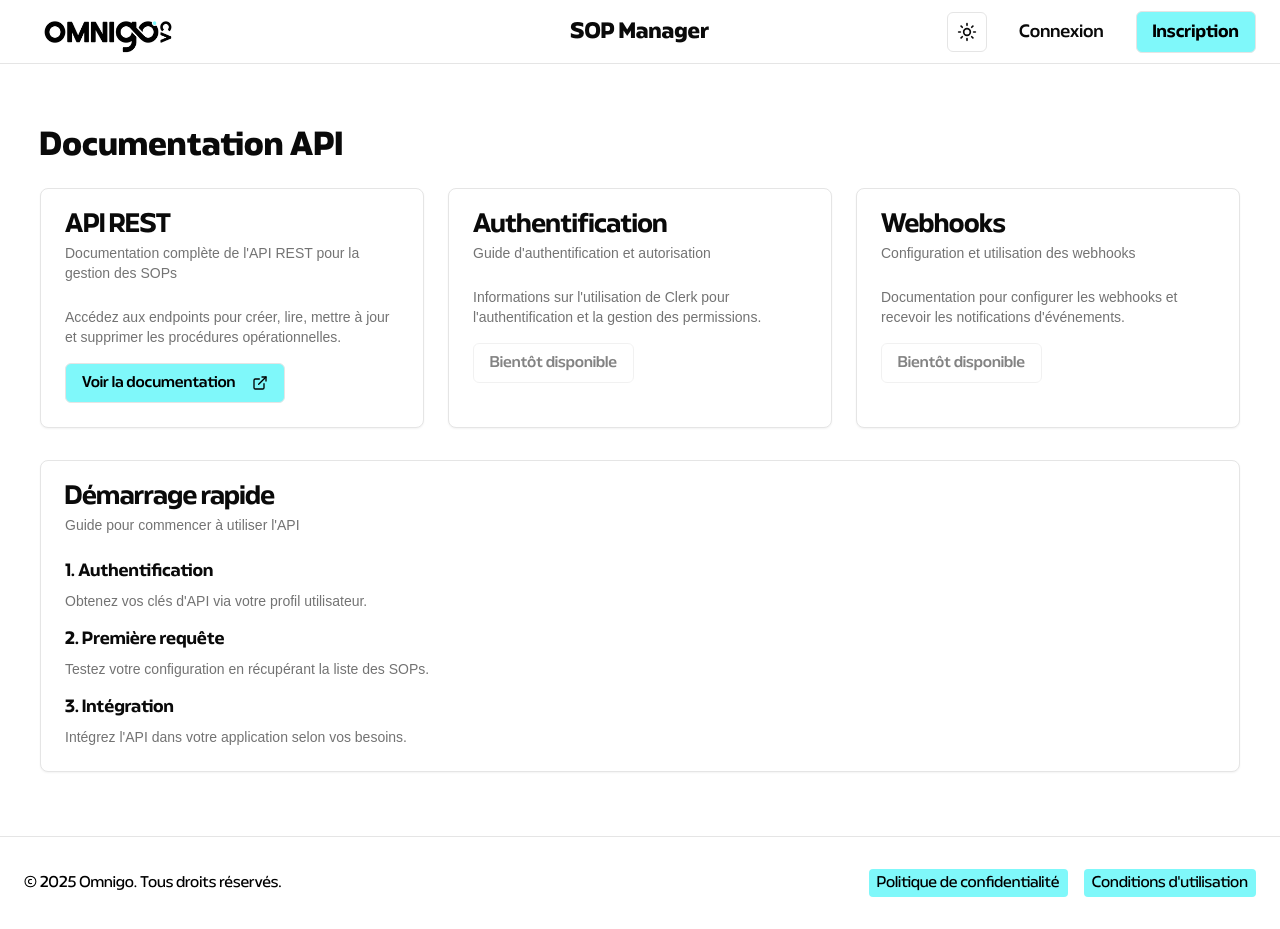
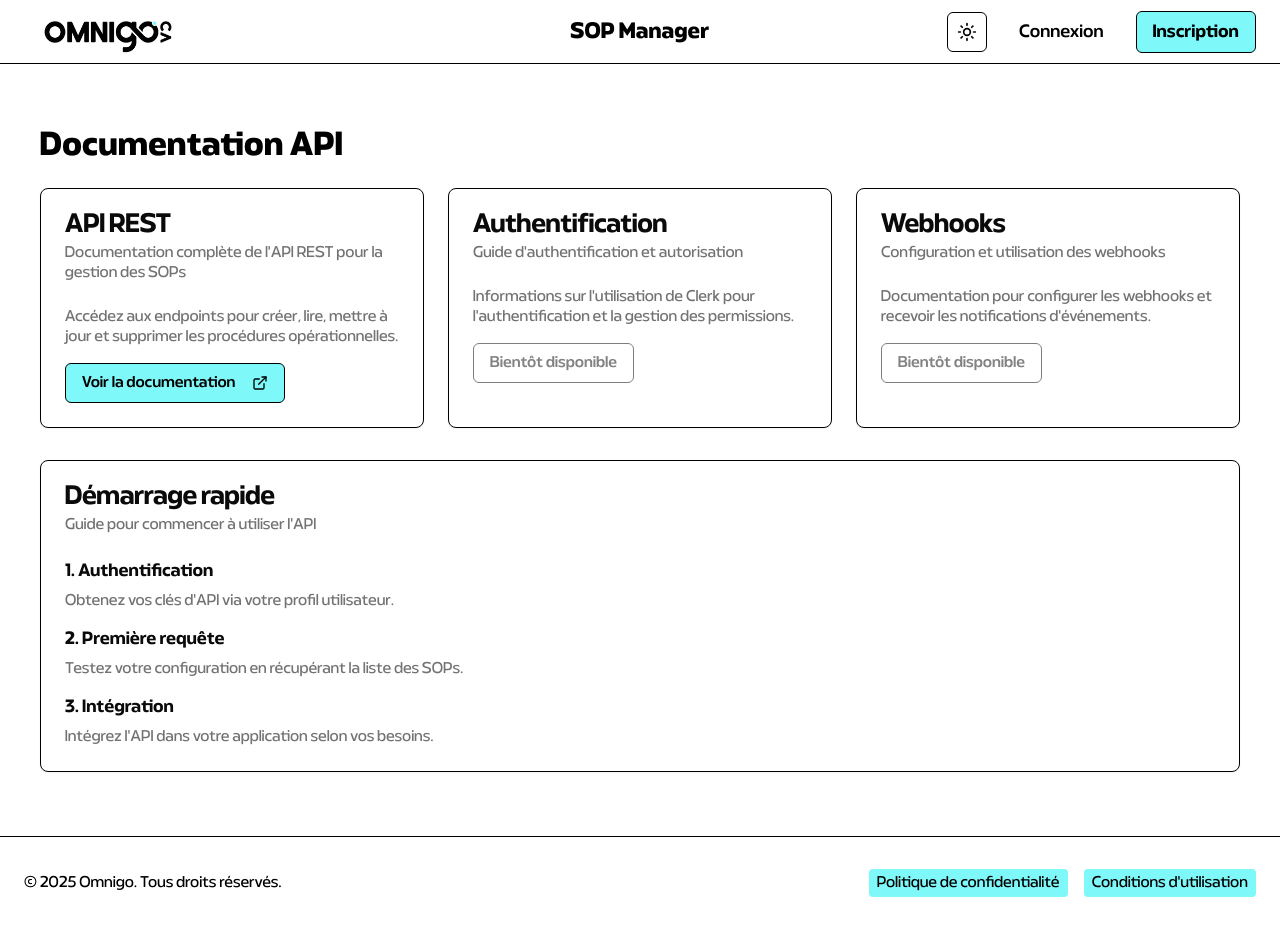
Before and after one commit to Omnigo-ca/sop_manager, a Next.js app: page /docs in a window 1280 px wide. Built offline with nearby package versions, Linux system fonts and the light colour scheme; no server answers.

Commit message:
police meutas DANS les SOP ok

```diff
--- a/app/globals.css
+++ b/app/globals.css
@@ -2,31 +2,188 @@
 @tailwind components;
 @tailwind utilities;
 
-/* Cursor style when resizing */
-body.resizing {
-  cursor: col-resize !important;
-  user-select: none;
+/* Thin */
+@font-face {
+  font-family: 'Meutas';
+  src: url('/fonts/Meutas-Thin.otf') format('opentype');
+  font-weight: 100;
+  font-style: normal;
+  font-display: swap;
 }
 
-body {
-  font-family: Arial, Helvetica, sans-serif;
+@font-face {
+  font-family: 'Meutas';
+  src: url('/fonts/Meutas-ThinOblique.otf') format('opentype');
+  font-weight: 100;
+  font-style: italic;
+  font-display: swap;
 }
+
+/* Ultra Light */
+@font-face {
+  font-family: 'Meutas';
+  src: url('/fonts/Meutas-UltraLight.otf') format('opentype');
+  font-weight: 200;
+  font-style: normal;
+  font-display: swap;
+}
+
+@font-face {
+  font-family: 'Meutas';
+  src: url('/fonts/Meutas-UltraLightOblique.otf') format('opentype');
+  font-weight: 200;
+  font-style: italic;
+  font-display: swap;
+}
+
+/* Extra Light */
+@font-face {
+  font-family: 'Meutas';
+  src: url('/fonts/Meutas-ExtraLight.otf') format('opentype');
+  font-weight: 200;
+  font-style: normal;
+  font-display: swap;
+}
+
+@font-face {
+  font-family: 'Meutas';
+  src: url('/fonts/Meutas-ExtraLightOblique.otf') format('opentype');
+  font-weight: 200;
+  font-style: italic;
+  font-display: swap;
+}
+
+/* Light */
+@font-face {
+  font-family: 'Meutas';
+  src: url('/fonts/Meutas-Light.otf') format('opentype');
+  font-weight: 300;
+  font-style: normal;
+  font-display: swap;
+}
+
+@font-face {
+  font-family: 'Meutas';
+  src: url('/fonts/Meutas-LightOblique.otf') format('opentype');
+  font-weight: 300;
+  font-style: italic;
+  font-display: swap;
+}
+
+/* Regular */
+@font-face {
+  font-family: 'Meutas';
+  src: url('/fonts/Meutas-Regular.otf') format('opentype');
+  font-weight: 400;
+  font-style: normal;
+  font-display: swap;
+}
+
+@font-face {
+  font-family: 'Meutas';
+  src: url('/fonts/Meutas-RegularOblique.otf') format('opentype');
+  font-weight: 400;
+  font-style: italic;
+  font-display: swap;
+}
+
+/* Medium */
+@font-face {
+  font-family: 'Meutas';
+  src: url('/fonts/Meutas-Medium.otf') format('opentype');
+  font-weight: 500;
+  font-style: normal;
+  font-display: swap;
+}
+
+@font-face {
+  font-family: 'Meutas';
+  src: url('/fonts/Meutas-MediumOblique.otf') format('opentype');
+  font-weight: 500;
+  font-style: italic;
+  font-display: swap;
+}
+
+/* Semi Bold */
+@font-face {
+  font-family: 'Meutas';
+  src: url('/fonts/Meutas-SemiBold.otf') format('opentype');
+  font-weight: 600;
+  font-style: normal;
+  font-display: swap;
+}
+
+@font-face {
+  font-family: 'Meutas';
+  src: url('/fonts/Meutas-SemiBoldOblique.otf') format('opentype');
+  font-weight: 600;
+  font-style: italic;
+  font-display: swap;
+}
+
+/* Bold */
+@font-face {
+  font-family: 'Meutas';
+  src: url('/fonts/Meutas-Bold.otf') format('opentype');
+  font-weight: 700;
+  font-style: normal;
+  font-display: swap;
+}
+
+@font-face {
+  font-family: 'Meutas';
+  src: url('/fonts/Meutas-BoldOblique.otf') format('opentype');
+  font-weight: 700;
+  font-style: italic;
+  font-display: swap;
+}
+
+/* Extra Bold */
+@font-face {
+  font-family: 'Meutas';
+  src: url('/fonts/Meutas-ExtraBold.otf') format('opentype');
+  font-weight: 800;
+  font-style: normal;
+  font-display: swap;
+}
+
+@font-face {
+  font-family: 'Meutas';
+  src: url('/fonts/Meutas-ExtraBoldOblique.otf') format('opentype');
+  font-weight: 800;
+  font-style: italic;
+  font-display: swap;
+}
+
+/* Black */
+@font-face {
+  font-family: 'Meutas';
+  src: url('/fonts/Meutas-Black.otf') format('opentype');
+  font-weight: 900;
+  font-style: normal;
+  font-display: swap;
+}
+
+@font-face {
+  font-family: 'Meutas';
+  src: url('/fonts/Meutas-BlackOblique.otf') format('opentype');
+  font-weight: 900;
+  font-style: italic;
+  font-display: swap;
+}
+
+
 
 @layer utilities {
   .text-balance {
     text-wrap: balance;
-  }
-  /* Remove ring offset for all focus states to eliminate additional border */
-  .focus\:ring-2:focus,
-  .focus-visible\:ring-2:focus-visible {
-    --tw-ring-offset-width: 0px !important;
   }
 }
 
 @layer base {
   :root {
     --background: 0 0% 100%;
-    --foreground: 0 0% 3.9%;
+    --foreground: 0 0% 0%;
     --card: 0 0% 100%;
     --card-foreground: 0 0% 3.9%;
     --popover: 0 0% 100%;
@@ -41,11 +198,11 @@ body {
     --accent-foreground: 0 0% 9%;
     --destructive: 0 84.2% 60.2%;
     --destructive-foreground: 0 0% 98%;
-    --border: 0 0% 89.8%;
-    --input: 0 0% 89.8%;
-    --ring: 181 93% 74%;
+    --border: 0 0% 0%;
+    --input: 0 0% 0%;
+    --ring: 0 0% 0%;
     --chart-1: 12 76% 61%;
-    --chart-2: 173 58% 39%;
+    --chart-2: 181 93% 74%;
     --chart-3: 197 37% 24%;
     --chart-4: 43 74% 66%;
     --chart-5: 27 87% 67%;
@@ -56,42 +213,45 @@ body {
     --sidebar-primary-foreground: 0 0% 0%;
     --sidebar-accent: 240 4.8% 95.9%;
     --sidebar-accent-foreground: 240 5.9% 10%;
-    --sidebar-border: 220 13% 91%;
-    --sidebar-ring: 217.2 91.2% 59.8%;
+    --sidebar-border: 0 0% 0%;
+    --sidebar-ring: 181 93% 74%;
   }
   .dark {
-    --background: 0 0% 3.9%;
+    --background: 0 0% 0%;
     --foreground: 0 0% 98%;
-    --card: 0 0% 3.9%;
+    --card: 0 0% 2%;
     --card-foreground: 0 0% 98%;
-    --popover: 0 0% 3.9%;
+    --popover: 0 0% 2%;
     --popover-foreground: 0 0% 98%;
     --primary: 181 93% 74%;
     --primary-foreground: 0 0% 0%;
-    --secondary: 0 0% 14.9%;
+    --secondary: 0 0% 8%;
     --secondary-foreground: 0 0% 98%;
-    --muted: 0 0% 14.9%;
-    --muted-foreground: 0 0% 63.9%;
-    --accent: 0 0% 14.9%;
+    --muted: 0 0% 8%;
+    --muted-foreground: 0 0% 70%;
+    --accent: 0 0% 8%;
     --accent-foreground: 0 0% 98%;
     --destructive: 0 62.8% 30.6%;
     --destructive-foreground: 0 0% 98%;
-    --border: 0 0% 14.9%;
-    --input: 0 0% 14.9%;
+    --border: 0 0% 20%;
+    --input: 0 0% 15%;
     --ring: 181 93% 74%;
     --chart-1: 220 70% 50%;
-    --chart-2: 160 60% 45%;
+    --chart-2: 181 93% 74%;
     --chart-3: 30 80% 55%;
     --chart-4: 280 65% 60%;
     --chart-5: 340 75% 55%;
-    --sidebar-background: 240 5.9% 10%;
-    --sidebar-foreground: 240 4.8% 95.9%;
+    --sidebar-background: 0 0% 2%;
+    --sidebar-foreground: 0 0% 95%;
     --sidebar-primary: 181 93% 74%;
     --sidebar-primary-foreground: 0 0% 0%;
-    --sidebar-accent: 240 3.7% 15.9%;
-    --sidebar-accent-foreground: 240 4.8% 95.9%;
-    --sidebar-border: 240 3.7% 15.9%;
-    --sidebar-ring: 217.2 91.2% 59.8%;
+    --sidebar-accent: 0 0% 8%;
+    --sidebar-accent-foreground: 0 0% 95%;
+    --sidebar-border: 0 0% 20%;
+    --sidebar-ring: 181 93% 74%;
+  }
+  body {
+    @apply bg-background text-foreground font-meutas;
   }
 }
 
@@ -99,7 +259,22 @@ body {
   * {
     @apply border-border;
   }
-  body {
-    @apply bg-background text-foreground;
+}
+
+@layer components {
+  .btn-primary {
+    @apply bg-primary text-primary-foreground hover:bg-primary/90 transition-colors border border-border;
+  }
+
+  .card {
+    @apply rounded-lg border border-border bg-card text-card-foreground p-4 shadow-md;
+  }
+
+  .input-field {
+    @apply border border-border rounded-md px-3 py-2 focus:ring-2 focus:ring-ring focus:border-ring bg-background text-foreground;
+  }
+
+  .nav-link {
+    @apply text-foreground hover:text-primary transition-colors;
   }
 }
--- a/app/layout.tsx
+++ b/app/layout.tsx
@@ -1,6 +1,5 @@
 import type { Metadata } from 'next'
 import './globals.css'
-import '../public/fonts/Meutas.css'
 import { ClerkProviderWithSync } from '@/components/auth/ClerkProviderWithSync'
 import { ThemeProvider } from '@/components/theme-provider'
 import { Header } from '@/components/layout/header'
--- a/styles/globals.css
+++ /dev/null
@@ -1,278 +0,0 @@
-@tailwind base;
-@tailwind components;
-@tailwind utilities;
-
-/* Thin */
-@font-face {
-  font-family: 'Meutas';
-  src: url('/fonts/Meutas-Thin.otf') format('opentype');
-  font-weight: 100;
-  font-style: normal;
-  font-display: swap;
-}
-
-@font-face {
-  font-family: 'Meutas';
-  src: url('/fonts/Meutas-ThinOblique.otf') format('opentype');
-  font-weight: 100;
-  font-style: italic;
-  font-display: swap;
-}
-
-/* Ultra Light */
-@font-face {
-  font-family: 'Meutas';
-  src: url('/fonts/Meutas-UltraLight.otf') format('opentype');
-  font-weight: 200;
-  font-style: normal;
-  font-display: swap;
-}
-
-@font-face {
-  font-family: 'Meutas';
-  src: url('/fonts/Meutas-UltraLightOblique.otf') format('opentype');
-  font-weight: 200;
-  font-style: italic;
-  font-display: swap;
-}
-
-/* Extra Light */
-@font-face {
-  font-family: 'Meutas';
-  src: url('/fonts/Meutas-ExtraLight.otf') format('opentype');
-  font-weight: 200;
-  font-style: normal;
-  font-display: swap;
-}
-
-@font-face {
-  font-family: 'Meutas';
-  src: url('/fonts/Meutas-ExtraLightOblique.otf') format('opentype');
-  font-weight: 200;
-  font-style: italic;
-  font-display: swap;
-}
-
-/* Light */
-@font-face {
-  font-family: 'Meutas';
-  src: url('/fonts/Meutas-Light.otf') format('opentype');
-  font-weight: 300;
-  font-style: normal;
-  font-display: swap;
-}
-
-@font-face {
-  font-family: 'Meutas';
-  src: url('/fonts/Meutas-LightOblique.otf') format('opentype');
-  font-weight: 300;
-  font-style: italic;
-  font-display: swap;
-}
-
-/* Regular */
-@font-face {
-  font-family: 'Meutas';
-  src: url('/fonts/Meutas-Regular.otf') format('opentype');
-  font-weight: 400;
-  font-style: normal;
-  font-display: swap;
-}
-
-@font-face {
-  font-family: 'Meutas';
-  src: url('/fonts/Meutas-RegularOblique.otf') format('opentype');
-  font-weight: 400;
-  font-style: italic;
-  font-display: swap;
-}
-
-/* Medium */
-@font-face {
-  font-family: 'Meutas';
-  src: url('/fonts/Meutas-Medium.otf') format('opentype');
-  font-weight: 500;
-  font-style: normal;
-  font-display: swap;
-}
-
-@font-face {
-  font-family: 'Meutas';
-  src: url('/fonts/Meutas-MediumOblique.otf') format('opentype');
-  font-weight: 500;
-  font-style: italic;
-  font-display: swap;
-}
-
-/* Semi Bold */
-@font-face {
-  font-family: 'Meutas';
-  src: url('/fonts/Meutas-SemiBold.otf') format('opentype');
-  font-weight: 600;
-  font-style: normal;
-  font-display: swap;
-}
-
-@font-face {
-  font-family: 'Meutas';
-  src: url('/fonts/Meutas-SemiBoldOblique.otf') format('opentype');
-  font-weight: 600;
-  font-style: italic;
-  font-display: swap;
-}
-
-/* Bold */
-@font-face {
-  font-family: 'Meutas';
-  src: url('/fonts/Meutas-Bold.otf') format('opentype');
-  font-weight: 700;
-  font-style: normal;
-  font-display: swap;
-}
-
-@font-face {
-  font-family: 'Meutas';
-  src: url('/fonts/Meutas-BoldOblique.otf') format('opentype');
-  font-weight: 700;
-  font-style: italic;
-  font-display: swap;
-}
-
-/* Extra Bold */
-@font-face {
-  font-family: 'Meutas';
-  src: url('/fonts/Meutas-ExtraBold.otf') format('opentype');
-  font-weight: 800;
-  font-style: normal;
-  font-display: swap;
-}
-
-@font-face {
-  font-family: 'Meutas';
-  src: url('/fonts/Meutas-ExtraBoldOblique.otf') format('opentype');
-  font-weight: 800;
-  font-style: italic;
-  font-display: swap;
-}
-
-/* Black */
-@font-face {
-  font-family: 'Meutas';
-  src: url('/fonts/Meutas-Black.otf') format('opentype');
-  font-weight: 900;
-  font-style: normal;
-  font-display: swap;
-}
-
-@font-face {
-  font-family: 'Meutas';
-  src: url('/fonts/Meutas-BlackOblique.otf') format('opentype');
-  font-weight: 900;
-  font-style: italic;
-  font-display: swap;
-}
-
-@layer base {
-  :root {
-    --background: 0 0% 100%;
-    --foreground: 0 0% 0%;
-    --card: 0 0% 100%;
-    --card-foreground: 0 0% 3.9%;
-    --popover: 0 0% 100%;
-    --popover-foreground: 0 0% 3.9%;
-    --primary: 181 93% 74%;
-    --primary-foreground: 0 0% 0%;
-    --secondary: 0 0% 96.1%;
-    --secondary-foreground: 0 0% 9%;
-    --muted: 0 0% 96.1%;
-    --muted-foreground: 0 0% 45.1%;
-    --accent: 0 0% 96.1%;
-    --accent-foreground: 0 0% 9%;
-    --destructive: 0 84.2% 60.2%;
-    --destructive-foreground: 0 0% 98%;
-    --border: 0 0% 0%;
-    --input: 0 0% 0%;
-    --ring: 0 0% 0%;
-    --chart-1: 12 76% 61%;
-    --chart-2: 181 93% 74%;
-    --chart-3: 197 37% 24%;
-    --chart-4: 43 74% 66%;
-    --chart-5: 27 87% 67%;
-    --radius: 0.5rem;
-    --sidebar-background: 0 0% 98%;
-    --sidebar-foreground: 240 5.3% 26.1%;
-    --sidebar-primary: 181 93% 74%;
-    --sidebar-primary-foreground: 0 0% 0%;
-    --sidebar-accent: 240 4.8% 95.9%;
-    --sidebar-accent-foreground: 240 5.9% 10%;
-    --sidebar-border: 0 0% 0%;
-    --sidebar-ring: 181 93% 74%;
-  }
-  .dark {
-    --background: 0 0% 0%;
-    --foreground: 0 0% 98%;
-    --card: 0 0% 2%;
-    --card-foreground: 0 0% 98%;
-    --popover: 0 0% 2%;
-    --popover-foreground: 0 0% 98%;
-    --primary: 181 93% 74%;
-    --primary-foreground: 0 0% 0%;
-    --secondary: 0 0% 8%;
-    --secondary-foreground: 0 0% 98%;
-    --muted: 0 0% 8%;
-    --muted-foreground: 0 0% 70%;
-    --accent: 0 0% 8%;
-    --accent-foreground: 0 0% 98%;
-    --destructive: 0 62.8% 30.6%;
-    --destructive-foreground: 0 0% 98%;
-    --border: 0 0% 20%;
-    --input: 0 0% 15%;
-    --ring: 181 93% 74%;
-    --chart-1: 220 70% 50%;
-    --chart-2: 181 93% 74%;
-    --chart-3: 30 80% 55%;
-    --chart-4: 280 65% 60%;
-    --chart-5: 340 75% 55%;
-    --sidebar-background: 0 0% 2%;
-    --sidebar-foreground: 0 0% 95%;
-    --sidebar-primary: 181 93% 74%;
-    --sidebar-primary-foreground: 0 0% 0%;
-    --sidebar-accent: 0 0% 8%;
-    --sidebar-accent-foreground: 0 0% 95%;
-    --sidebar-border: 0 0% 20%;
-    --sidebar-ring: 181 93% 74%;
-  }
-  body {
-    @apply bg-background text-foreground font-meutas;
-  }
-}
-
-@layer base {
-  * {
-    @apply border-border;
-  }
-}
-
-@layer components {
-  .btn-primary {
-    @apply bg-primary text-primary-foreground hover:bg-primary/90 transition-colors border border-border;
-  }
-
-  .card {
-    @apply rounded-lg border border-border bg-card text-card-foreground p-4 shadow-md;
-  }
-
-  .input-field {
-    @apply border border-border rounded-md px-3 py-2 focus:ring-2 focus:ring-ring focus:border-ring bg-background text-foreground;
-  }
-
-  .nav-link {
-    @apply text-foreground hover:text-primary transition-colors;
-  }
-}
-
-@layer utilities {
-  .text-balance {
-    text-wrap: balance;
-  }
-}
```
